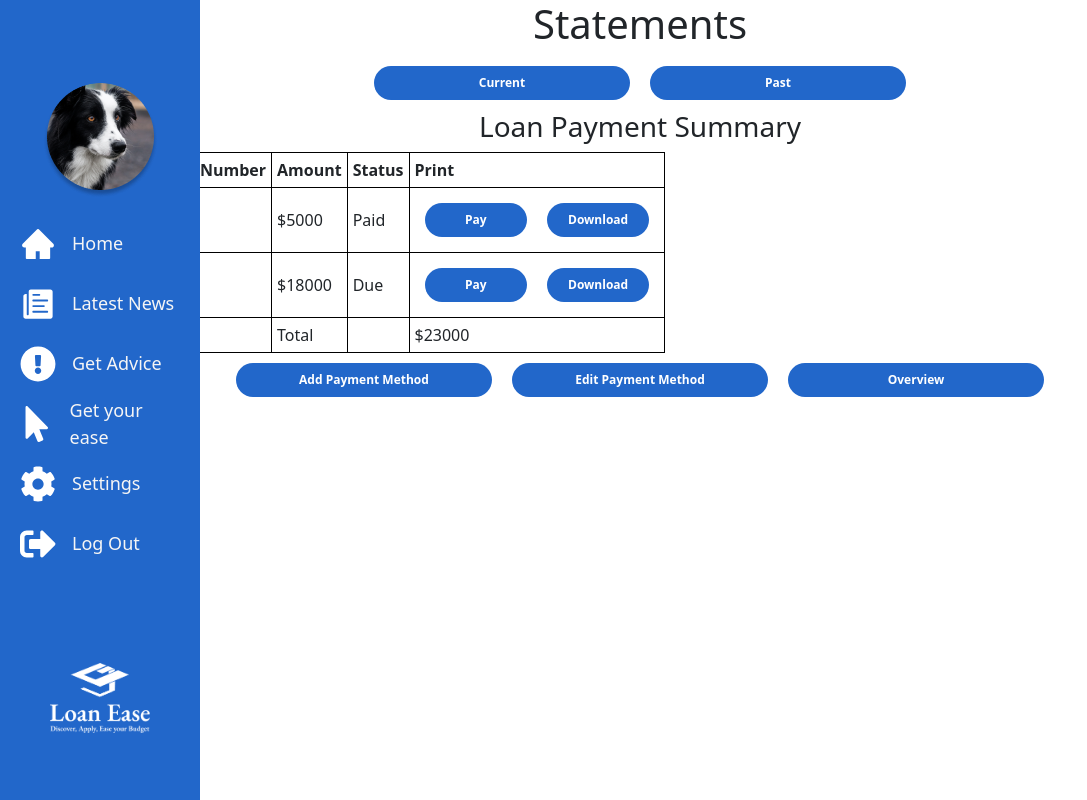
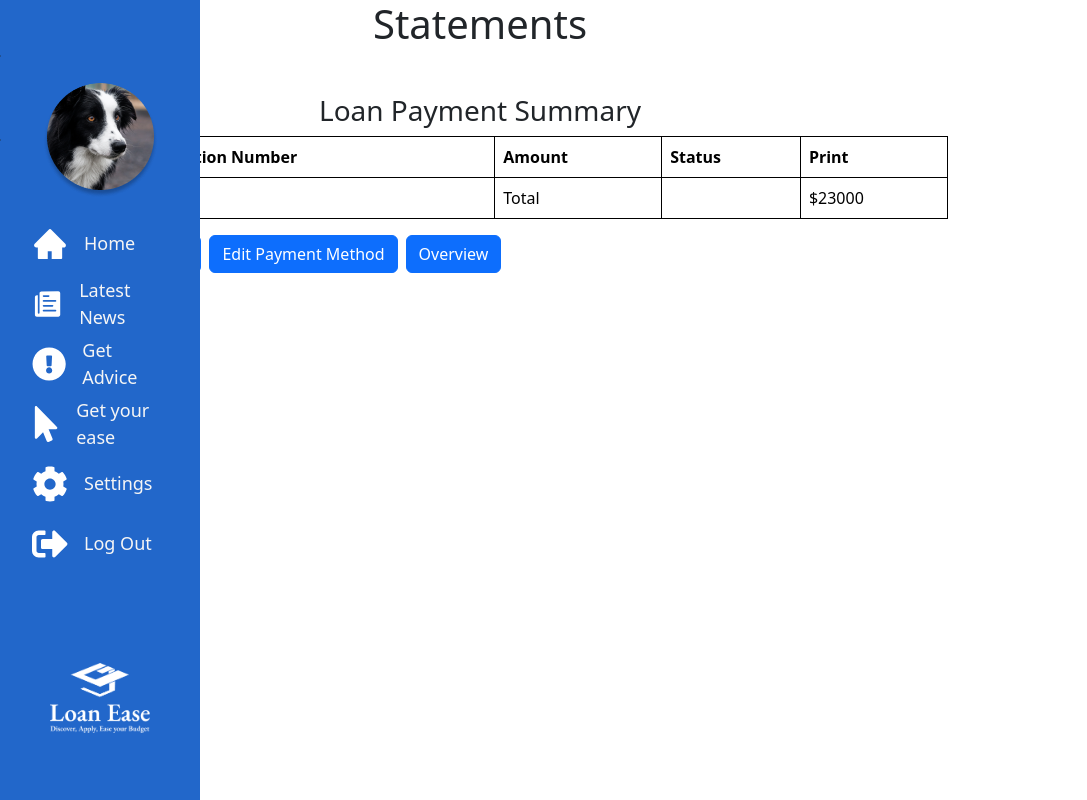
Before and after one commit to vaneetkau/tealproject, a React (Create React App) app in the folder frontend/client/: page /Statement in a window 1280 px wide. Shown: the whole page, without its empty margins (0-1087 px from the left). Built offline with nearby package versions, Linux system fonts and the light colour scheme.

Commit message:
added buffer animation

```diff
--- a/frontend/client/src/components/BankingSuggestions/BankingSuggestions.js
+++ b/frontend/client/src/components/BankingSuggestions/BankingSuggestions.js
@@ -25,14 +25,14 @@ const BankingSuggestion = () => {
         console.log(ele)
         return (
           <>
-        <div class="card" style={{  marginTop:"1.5rem" , boxShadow: "rgba(0, 0, 0, 0.35) 0px 5px 15px"}}>
-              <img src={ele.urlToImage == null ? "https://kubrick.htvapps.com/vidthumb/f6865cb1-d77d-4a31-ba83-d57c4b2324d8/4b9c9d8f-ad14-47ea-bcf4-bf24ee0bb1f3.jpg?crop=0.383xw:0.383xh;0.517xw,0.252xh&resize=1200:*" : ele.urlToImage} class="card-img-top" alt="..." />
-              <div class="card-body">
-                <h5 class="card-title">{ele.author == "" ? "Banking Suggestions" : ele.author}</h5>
-                <p class="card-text">
+        <div className="card" style={{  marginTop:"1.5rem" , boxShadow: "rgba(0, 0, 0, 0.35) 0px 5px 15px"}}>
+              <img src={ele.urlToImage == null ? "https://kubrick.htvapps.com/vidthumb/f6865cb1-d77d-4a31-ba83-d57c4b2324d8/4b9c9d8f-ad14-47ea-bcf4-bf24ee0bb1f3.jpg?crop=0.383xw:0.383xh;0.517xw,0.252xh&resize=1200:*" : ele.urlToImage} className="card-img-top" alt="..." />
+              <div className="card-body">
+                <h5 className="card-title">{ele.author == "" ? "Banking Suggestions" : ele.author}</h5>
+                <p className="card-text">
                  {ele.title}
                 </p>
-                <a href={ele.url} target="_blank" class="btn btn-primary">
+                <a href={ele.url} target="_blank" className="btn btn-primary">
                   Read More
                 </a>
               </div>
--- a/frontend/client/src/components/FinancialContent/FinancialContent.js
+++ b/frontend/client/src/components/FinancialContent/FinancialContent.js
@@ -25,14 +25,14 @@ const FinancialContent = () => {
         console.log(ele)
         return (
           <>
-        <div class="card" style={{  marginTop:"1.5rem" , boxShadow: "rgba(0, 0, 0, 0.35) 0px 5px 15px"}}>
-              <img src={ele.urlToImage == null ? "https://kubrick.htvapps.com/vidthumb/f6865cb1-d77d-4a31-ba83-d57c4b2324d8/4b9c9d8f-ad14-47ea-bcf4-bf24ee0bb1f3.jpg?crop=0.383xw:0.383xh;0.517xw,0.252xh&resize=1200:*" : ele.urlToImage} class="card-img-top" alt="..." />
-              <div class="card-body">
-                <h5 class="card-title">{ele.author == "" ? "Financial Advice" : ele.author}</h5>
-                <p class="card-text">
+        <div className="card" style={{  marginTop:"1.5rem" , boxShadow: "rgba(0, 0, 0, 0.35) 0px 5px 15px"}}>
+              <img src={ele.urlToImage == null ? "https://kubrick.htvapps.com/vidthumb/f6865cb1-d77d-4a31-ba83-d57c4b2324d8/4b9c9d8f-ad14-47ea-bcf4-bf24ee0bb1f3.jpg?crop=0.383xw:0.383xh;0.517xw,0.252xh&resize=1200:*" : ele.urlToImage} className="card-img-top" alt="..." />
+              <div className="card-body">
+                <h5 className="card-title">{ele.author == "" ? "Financial Advice" : ele.author}</h5>
+                <p className="card-text">
                  {ele.title}
                 </p>
-                <a href={ele.url} target="_blank" class="btn btn-primary">
+                <a href={ele.url} target="_blank" className="btn btn-primary">
                   Read More
                 </a>
               </div>
--- a/frontend/client/src/components/LatestNews/LatestNews.js
+++ b/frontend/client/src/components/LatestNews/LatestNews.js
@@ -33,7 +33,7 @@ const LatestNews = () => {
                 return (
                   <>
                     <div
-                      class="card"
+                      className="card"
                       style={{
                         marginTop: '2rem',
                         boxShadow: 'rgba(0, 0, 0, 0.35) 0px 5px 15px',
@@ -45,16 +45,16 @@ const LatestNews = () => {
                             ? 'https://kubrick.htvapps.com/vidthumb/f6865cb1-d77d-4a31-ba83-d57c4b2324d8/4b9c9d8f-ad14-47ea-bcf4-bf24ee0bb1f3.jpg?crop=0.383xw:0.383xh;0.517xw,0.252xh&resize=1200:*'
                             : ele.image
                         }
-                        class="card-img-top"
+                        className="card-img-top"
                         alt="..."
                       />
-                      <div class="card-body">
-                        <h5 class="card-title">
+                      <div className="card-body">
+                        <h5 className="card-title">
                             {ele.title
                               ? `${ele.description.slice(0, 30)}...`
                               : 'No Ttle available'}
                         </h5>
-                        <p class="card-text">
+                        <p className="card-text">
                           {ele.description
                             ? `${ele.description.slice(0, 50)}...`
                             : 'No description available'}
@@ -62,7 +62,7 @@ const LatestNews = () => {
                         <a
                           href={ele.url}
                           target="_blank"
-                          class="btn btn-primary"
+                          className="btn btn-primary"
                         >
                           Read More
                         </a>
--- a/frontend/client/src/components/LoanAdvice/LoanAdvice.jsx
+++ b/frontend/client/src/components/LoanAdvice/LoanAdvice.jsx
@@ -33,7 +33,7 @@ const LoanAdvice = () => {
         return (
           <>
             <div
-              class="card"
+              className="card"
               style={{
                 marginTop: '2rem',
                 boxShadow: 'rgba(0, 0, 0, 0.35) 0px 5px 15px',
@@ -45,19 +45,19 @@ const LoanAdvice = () => {
                     ? 'https://kubrick.htvapps.com/vidthumb/f6865cb1-d77d-4a31-ba83-d57c4b2324d8/4b9c9d8f-ad14-47ea-bcf4-bf24ee0bb1f3.jpg?crop=0.383xw:0.383xh;0.517xw,0.252xh&resize=1200:*'
                     : ele.image
                 }
-                class="card-img-top"
+                className="card-img-top"
                 alt="..."
               />
-              <div class="card-body">
-                <h5 class="card-title">
+              <div className="card-body">
+                <h5 className="card-title">
                   {ele.title == '' ? 'Loan Advice' : ele.title}
                 </h5>
-                <p class="card-text">
+                <p className="card-text">
                   {ele.description
                     ? `${ele.description.slice(0, 50)}...`
                     : 'No description available'}
                 </p>
-                <a href={ele.url} target="_blank" class="btn btn-primary">
+                <a href={ele.url} target="_blank" className="btn btn-primary">
                   Read More
                 </a>
               </div>
--- a/frontend/client/src/components/LoanTest/LoanList.jsx
+++ b/frontend/client/src/components/LoanTest/LoanList.jsx
@@ -75,7 +75,7 @@ function LoanList() {
                   {isLoading ? (
           <div className="d-flex justify-content-center align-items-center">
             <div className="spinner-border" role="status">
-              <span className="visually-hidden">Loading...</span>
+              <span className="visually-hidden">We are getting eligible loan details...</span>
             </div>
           </div>
         ) : (
--- a/frontend/client/src/components/MyProfile.css
+++ b/frontend/client/src/components/MyProfile.css
@@ -1,3 +1,4 @@
+
 .App {
     text-align: center;
     /* display:flex; */
--- a/frontend/client/src/components/MyProfile.jsx
+++ b/frontend/client/src/components/MyProfile.jsx
@@ -8,7 +8,10 @@ import "./MyProfile.css";
 
 const MyProfile = (props) => {
   return (
-    <>
+    <div className="container-fluid">
+      <div className="row">
+        {/* Left Column */}
+        <div className="col-md-6">
           <div className="welcomeMsg">
             <img src={loanEaseLogo} height="100" width="200" />
             <div>
@@ -24,10 +27,18 @@ const MyProfile = (props) => {
               <div>Address:- 52nd Avenue, Hastings St., Vancouver, BC.</div>
             </div>
           </div>
+        </div>
+
+        {/* Right Column */}
+        <div className="col-md-6">
           <div className="auth-form-container">
             <hr />
             <h3>About Me:-</h3>
-        <p>A highly motivated person, ambitious to develop experiences on discovering skills and pursuing to get scholarship for achieving career goals. Good at academic skills and athlete.</p>
+            <p>
+              A highly motivated person, ambitious to develop experiences on
+              discovering skills and pursuing to get scholarship for achieving
+              career goals. Good at academic skills and athlete.
+            </p>
             {/* <h3>Skills:-</h3>
             <ul>
               <li>UI/UX Design</li>
@@ -37,6 +48,8 @@ const MyProfile = (props) => {
               <li>Public Speaking</li>
             </ul> */}
 
+            {/* Buttons in the right column */}
+            <div className="d-flex flex-wrap">
               <button className="submit-3X" type="submit-3X">
                 {" "}
                 <Link to="/MyProfileSettings" className="no-underline-link">
@@ -78,9 +91,11 @@ const MyProfile = (props) => {
           <Link to="/Pay" className="no-underline-link">
             My Pay
           </Link>
-        </button>
+        </button>            </div>
           </div>
-    </>
+        </div>
+      </div>
+    </div>
   );
 };
 
--- a/frontend/client/src/components/Sidebar/Sidebar.jsx
+++ b/frontend/client/src/components/Sidebar/Sidebar.jsx
@@ -47,8 +47,8 @@ const Sidebar = () => {
                   <AiOutlineClose />
                 </Link>
               </li>
-              <li class="text-center p-3 rounded sm-screen">
-                <img src={user} alt="LoanEaseLogo" class="img-fluid rounded-circle" />
+              <li className="text-center p-3 rounded sm-screen">
+                <img src={user} alt="LoanEaseLogo" className="img-fluid rounded-circle" />
               </li>
               <ul className="m-0 p-0">
                 {SidebarData.map((item, index) => {
@@ -63,8 +63,8 @@ const Sidebar = () => {
                 })}
               </ul>
             </ul>
-            <li class="text-center p-4 pb-2 sm-screen">
-              <img src={LoanEaseLogoWhite} alt="LoanEaseLogo" class="img-fluid" style={{ maxWidth: "100px", marginBottom: "10px" }} />
+            <li className="text-center p-4 pb-2 sm-screen">
+              <img src={LoanEaseLogoWhite} alt="LoanEaseLogo" className="img-fluid" style={{ maxWidth: "100px", marginBottom: "10px" }} />
             </li>
           </ul>
         </nav>
--- a/frontend/client/src/components/Statement/Statement.js
+++ b/frontend/client/src/components/Statement/Statement.js
@@ -30,18 +30,32 @@ const Statement = () => {
     // Implement the logic to edit payment methods.
     console.log('Edit payment methods clicked');
   };
+
   return (
-    <div>
-        <Sidebar/>
-        <div className='container-rounded-upper-left-corner'>
+    <div className="container-fluid">
+      <div className="row">
+        <Sidebar />
+
+        <div className="col-md-9">
+          <div className="container-rounded-upper-left-corner">
             <h1>Statements</h1>
-            <div className='container-flex-row'>
-                <button className="submit-1X" type="submit"><Link to="/MyProfile" className='no-underline-link'>Current</Link></button>
-                <button className="submit-1X" type="submit"><Link to="/MyProfile" className='no-underline-link'>Past</Link></button>
+            <div className="d-flex">
+              <button className="btn btn-primary me-2">
+                <Link to="/MyProfile" className="no-underline-link text-white">
+                  Current
+                </Link>
+              </button>
+              <button className="btn btn-primary">
+                <Link to="/MyProfile" className="no-underline-link text-white">
+                  Past
+                </Link>
+              </button>
             </div>
+
             <div>
               <h3>Loan Payment Summary</h3>
-                <table>
+              <table className="table">
+                <thead>
                   <tr>
                     <th>Date</th>
                     <th>Transaction Number</th>
@@ -49,26 +63,11 @@ const Statement = () => {
                     <th>Status</th>
                     <th>Print</th>
                   </tr>
-                    <tr>
-                        <td>03/05/2019</td>
-                        <td>4852693</td>
-                        <td>$5000</td>
-                        <td>Paid</td>
-                        <td><div className='container-flex-row'>
-                            <button className="submit-1X-small" type="submit"><Link to="/" className='no-underline-link'>Pay</Link></button>
-                            <button className="submit-1X-small" type="submit"><Link to="/" className='no-underline-link'>Download</Link></button>
-                        </div></td>
-                    </tr>
-                    <tr>
-                        <td>24/11/2020</td>
-                        <td>2563794</td>
-                        <td>$18000</td>
-                        <td>Due</td>
-                        <td><div className='container-flex-row'>
-                            <button className="submit-1X-small" type="submit"><Link to="/" className='no-underline-link'>Pay</Link></button>
-                            <button className="submit-1X-small" type="submit"><Link to="/" className='no-underline-link'>Download</Link></button>
-                        </div></td>
-                    </tr>
+                </thead>
+                <tbody>
+                  {/* Your table content */}
+                </tbody>
+                <tfoot>
                   <tr>
                     <td></td>
                     <td></td>
@@ -76,17 +75,31 @@ const Statement = () => {
                     <td></td>
                     <td>$23000</td>
                   </tr>
+                </tfoot>
               </table>
-                <div className='container-flex-row'>
-                            <button className="submit-1X" type="submit"><Link to="/PaymentMethod" className='no-underline-link'>Add Payment Method</Link></button>
-                            <button className="submit-1X" type="submit"><Link to="/PaymentMethod" className='no-underline-link'>Edit Payment Method</Link></button>
-                            <button className="submit-1X" type="submit"><Link to="/" className='no-underline-link'>Overview</Link></button>
+              <div className="d-flex">
+                <button className="btn btn-primary me-2">
+                  <Link to="/PaymentMethod" className="no-underline-link text-white">
+                    Add Payment Method
+                  </Link>
+                </button>
+                <button className="btn btn-primary me-2">
+                  <Link to="/PaymentMethod" className="no-underline-link text-white">
+                    Edit Payment Method
+                  </Link>
+                </button>
+                <button className="btn btn-primary">
+                  <Link to="/" className="no-underline-link text-white">
+                    Overview
+                  </Link>
+                </button>
               </div>
             </div>
-
           </div>
         </div>
-  )
-}
+      </div>
+    </div>
+  );
+};
 
 export default Statement
```
Also changed, not shown: frontend/client/src/components/Dashboard/Dashboard.jsx (+97 -43 lines). Lines whose indentation alone changed are shown as unchanged.
